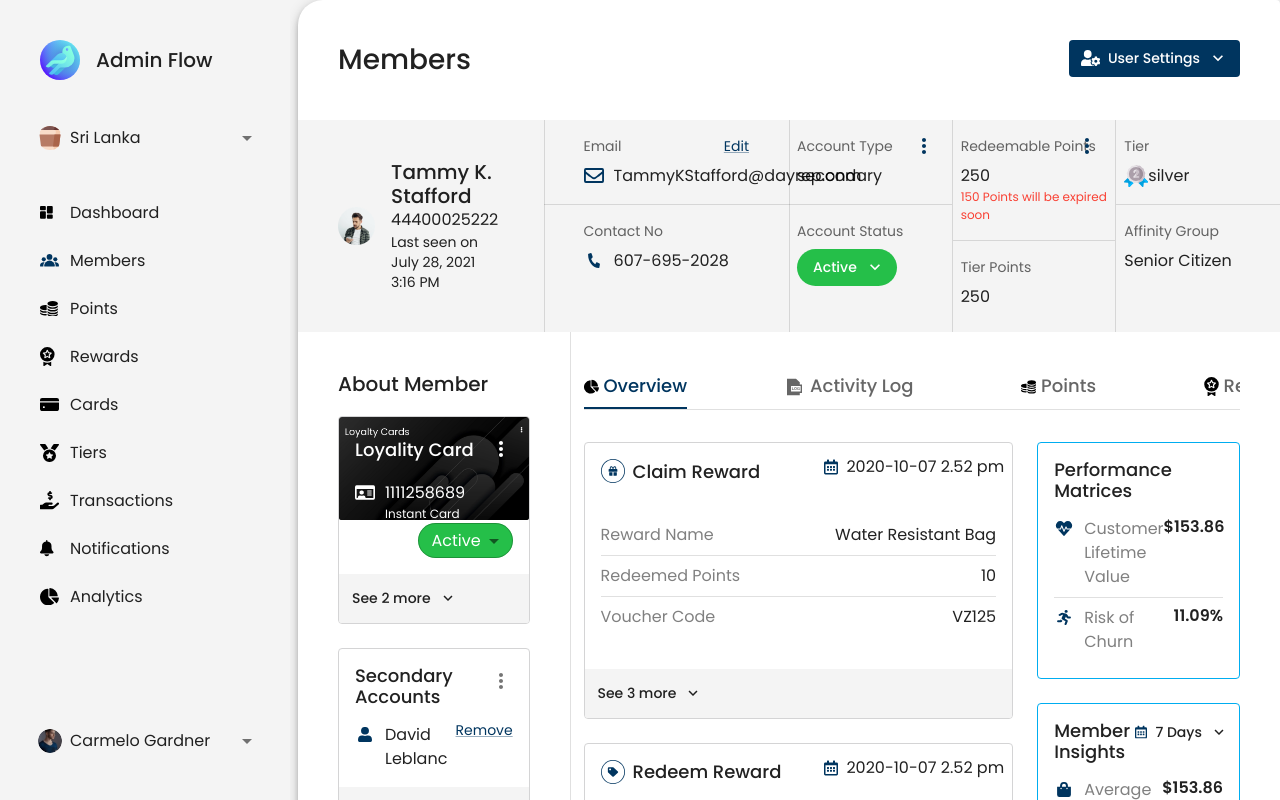
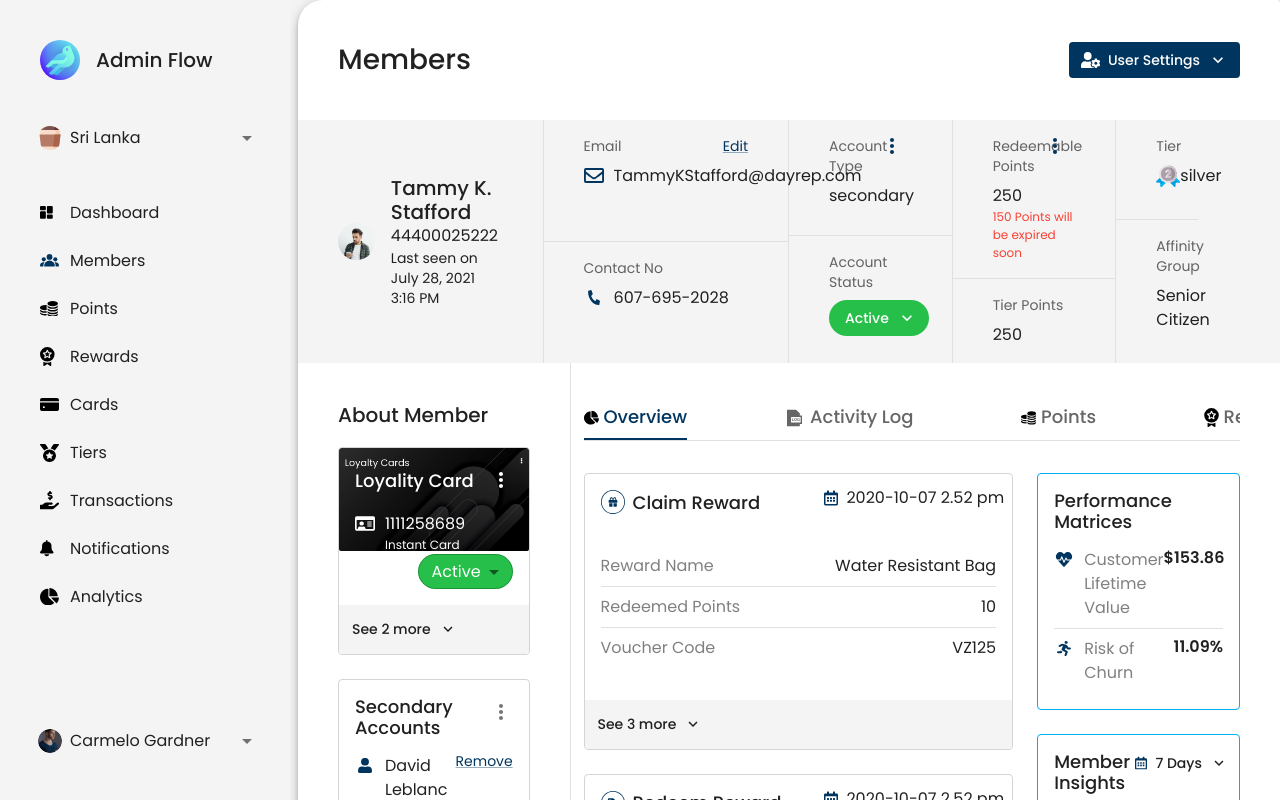
Before and after one commit to KasunWijeratne/armc-react-admin, a React (Create React App) app: page / in a window 1280 px wide. Shown: the top 800 px of the page. Built offline with nearby package versions, Linux system fonts and the light colour scheme.

Commit message:
armc: refactor: dried

```diff
--- a/src/components/layouts/LayoutTopTitle/index.tsx
+++ b/src/components/layouts/LayoutTopTitle/index.tsx
@@ -1,8 +1,8 @@
-import React, { useContext } from 'react';
-import { IconButton, Theme, Typography, useMediaQuery } from '@mui/material';
-import { Box } from '@mui/system';
-import { Context as navContext } from '../../../context/navContext';
-import Hamburger from '../../icons/Hamburger';
+import React, { useContext } from "react";
+import { IconButton, Theme, Typography, useMediaQuery } from "@mui/material";
+import { Box } from "@mui/system";
+import { Context as navContext } from "../../../context/navContext";
+import Hamburger from "../../icons/Hamburger";
 
 interface Props {
   title: string;
@@ -10,7 +10,7 @@ interface Props {
   toolbar?: JSX.Element;
 }
 
-const LayoutTopTitle = ({ title, toolbar, children } : Props) => {
+const LayoutTopTitle = ({ title, toolbar, children }: Props) => {
   const { setOpen } = useContext<any>(navContext);
   const matches = useMediaQuery((theme: Theme) => theme.breakpoints.down("md"));
 
@@ -19,7 +19,15 @@ const LayoutTopTitle = ({ title, toolbar, children } : Props) => {
       <Box
         display="flex"
         justifyContent="space-between"
-        sx={{ height: 120, p: 5 }}
+        alignItems="center"
+        sx={{
+          height: 120,
+          py: 5,
+          px: {
+            sm: 5,
+            xs: 2,
+          },
+        }}
       >
         <Box display="flex" alignItems="center">
           {matches && (
@@ -44,6 +52,6 @@ const LayoutTopTitle = ({ title, toolbar, children } : Props) => {
       </Box>
     </Box>
   );
-}
+};
 
-export default LayoutTopTitle
+export default LayoutTopTitle;
--- a/src/pages/Members/top-banner/index.tsx
+++ b/src/pages/Members/top-banner/index.tsx
@@ -2,7 +2,7 @@ import React from 'react';
 import { Box } from '@mui/system';
 import UserImage from '../../../assets/images/Ellipse 16@2x.png';
 import SilverMedal from '../../../assets/images/silver-medal.svg';
-import { Divider, Grid, Link, Typography, } from '@mui/material';
+import { Grid, Link, Typography, } from '@mui/material';
 import UserInfo from './UserInfo';
 import OtherInfo from './OtherInfo';
 import Envelope from '../../../components/icons/Envelope';
@@ -10,6 +10,7 @@ import Phone from '../../../components/icons/Phone';
 import AccountTypeControl from './AccountTypeControl';
 import AccountStatusControl from './AccountStatusControl';
 import Image from '../../../components/Image/Image';
+import { grey } from '@mui/material/colors';
 
 interface Props {
   data: {
@@ -50,18 +51,47 @@ const TopBanner = ({ data } : Props) => {
       }}
     >
       <Grid container>
-        <Grid item display="flex" xl={3} lg={3} md={6} xs={12}>
+        <Grid
+          item
+          display="flex"
+          xl={3}
+          lg={3}
+          md={6}
+          xs={12}
+          sx={{
+            borderWidth: {
+              md: "0 1px 0 0",
+              sm: "0 0 1px 0",
+              xs: "0 0 1px 0",
+            },
+            borderStyle: "solid",
+            borderColor: grey[300],
+          }}
+        >
           <UserInfo image={UserImage} name={name} id={id} lastSeen={lastSeen} />
-          <Divider orientation="vertical" flexItem />
         </Grid>
         <Grid item display="flex" xl={3} lg={3} md={6} xs={12}>
-          <Box flexDirection="column" width={1}>
-            <Box px={5} py={2}>
+          <Grid container>
+            <Grid
+              item
+              width={1}
+              px={5}
+              py={2}
+              sx={{
+                borderWidth: {
+                  md: "0 1px 1px 0",
+                  sm: "0 0 1px 0",
+                  xs: "0 0 1px 0",
+                },
+                borderStyle: "solid",
+                borderColor: grey[300],
+              }}
+            >
               <OtherInfo
                 subheader="Email"
                 list={[
                   {
-                    icon: <Envelope sx={{ width: 20, height: 15 }} />,
+                    icon: <Envelope />,
                     content: email,
                   },
                 ]}
@@ -71,25 +101,51 @@ const TopBanner = ({ data } : Props) => {
                   </Link>
                 }
               />
-            </Box>
-            <Divider flexItem />
-            <Box px={5} py={2}>
+            </Grid>
+            <Grid
+              item
+              width={1}
+              px={5}
+              py={2}
+              sx={{
+                borderWidth: {
+                  md: "0 1px 0 0",
+                  sm: "0 0 1px 0",
+                  xs: "0 0 1px 0",
+                },
+                borderStyle: "solid",
+                borderColor: grey[300],
+              }}
+            >
               <OtherInfo
                 subheader="Contact No"
                 list={[
                   {
-                    icon: <Phone sx={{ width: 20, height: 15 }} />,
+                    icon: <Phone />,
                     content: phone,
                   },
                 ]}
               />
-            </Box>
-          </Box>
-          <Divider orientation="vertical" flexItem />
+            </Grid>
+          </Grid>
         </Grid>
         <Grid item display="flex" xl={2} lg={2} md={6} xs={12}>
-          <Box flexDirection="column" width={1}>
-            <Box px={1} py={2}>
+          <Grid container>
+            <Grid
+              item
+              width={1}
+              px={5}
+              py={2}
+              sx={{
+                borderWidth: {
+                  md: "0 1px 1px 0",
+                  sm: "0 0 1px 0",
+                  xs: "0 0 1px 0",
+                },
+                borderStyle: "solid",
+                borderColor: grey[300],
+              }}
+            >
               <OtherInfo
                 subheader="Account Type"
                 control={<AccountTypeControl />}
@@ -99,9 +155,22 @@ const TopBanner = ({ data } : Props) => {
                   },
                 ]}
               />
-            </Box>
-            <Divider flexItem />
-            <Box px={1} py={2}>
+            </Grid>
+            <Grid
+              item
+              width={1}
+              px={5}
+              py={2}
+              sx={{
+                borderWidth: {
+                  md: "0 1px 0 0",
+                  sm: "0 0 1px 0",
+                  xs: "0 0 1px 0",
+                },
+                borderStyle: "solid",
+                borderColor: grey[300],
+              }}
+            >
               <OtherInfo
                 subheader="Account Status"
                 list={[
@@ -110,13 +179,26 @@ const TopBanner = ({ data } : Props) => {
                   },
                 ]}
               />
-            </Box>
-          </Box>
-          <Divider orientation="vertical" flexItem />
+            </Grid>
+          </Grid>
         </Grid>
         <Grid item display="flex" xl={2} lg={2} md={6} xs={12}>
-          <Box flexDirection="column" width={1}>
-            <Box px={1} py={2}>
+          <Grid container>
+            <Grid
+              item
+              width={1}
+              px={5}
+              py={2}
+              sx={{
+                borderWidth: {
+                  md: "0 1px 1px 0",
+                  sm: "0 0 1px 0",
+                  xs: "0 0 1px 0",
+                },
+                borderStyle: "solid",
+                borderColor: grey[300],
+              }}
+            >
               <OtherInfo
                 subheader="Redeemable Points"
                 control={<AccountTypeControl />}
@@ -133,9 +215,22 @@ const TopBanner = ({ data } : Props) => {
                   },
                 ]}
               />
-            </Box>
-            <Divider flexItem />
-            <Box px={1} py={2}>
+            </Grid>
+            <Grid
+              item
+              width={1}
+              px={5}
+              py={2}
+              sx={{
+                borderWidth: {
+                  md: "0 1px 0 0",
+                  sm: "0 0 1px 0",
+                  xs: "0 0 1px 0",
+                },
+                borderStyle: "solid",
+                borderColor: grey[300],
+              }}
+            >
               <OtherInfo
                 subheader="Tier Points"
                 list={[
@@ -144,13 +239,27 @@ const TopBanner = ({ data } : Props) => {
                   },
                 ]}
               />
-            </Box>
-          </Box>
-          <Divider orientation="vertical" flexItem />
+            </Grid>
+          </Grid>
         </Grid>
-        <Grid item display="flex" xl={2} lg={2} md={6} xs={12}>
-          <Box flexDirection="column" width={1}>
-            <Box px={1} py={2}>
+        <Grid item display="flex" xl={2} lg={2} md={12} sm={12} xs={12}>
+          <Grid container>
+            <Grid
+              item
+              width={1}
+              sm={6}
+              px={5}
+              py={2}
+              sx={{
+                borderWidth: {
+                  md: "0 0 1px 0",
+                  sm: "0 0 1px 0",
+                  xs: "0 0 1px 0",
+                },
+                borderStyle: "solid",
+                borderColor: grey[300],
+              }}
+            >
               <OtherInfo
                 subheader="Tier"
                 list={[
@@ -168,9 +277,8 @@ const TopBanner = ({ data } : Props) => {
                   },
                 ]}
               />
-            </Box>
-            <Divider flexItem />
-            <Box px={1} py={2}>
+            </Grid>
+            <Grid item px={5} py={2}>
               <OtherInfo
                 subheader="Affinity Group"
                 list={[
@@ -179,8 +287,8 @@ const TopBanner = ({ data } : Props) => {
                   },
                 ]}
               />
-            </Box>
-          </Box>
+            </Grid>
+          </Grid>
         </Grid>
       </Grid>
     </Box>
```
